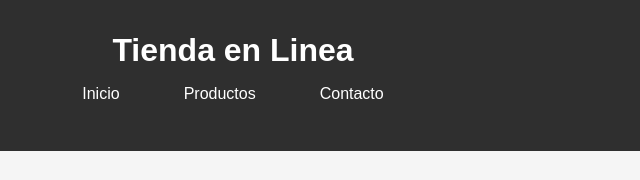
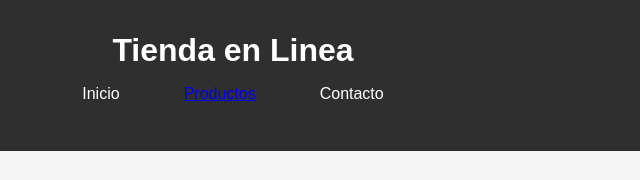
Before and after one commit to MxKzCharlie/online_store, a plain HTML site: page index.html in a window 1280 px wide. Shown: the top 180 px of the page, 407-1047 px from the left. Drawn offline with Linux system fonts and the light colour scheme.

Commit message:
Update index.html

```diff
--- a/index.html
+++ b/index.html
@@ -12,7 +12,7 @@
         <h1>Tienda en Linea</h1>
         <ul>
             <li>Inicio</li>
-            <li>Productos</li>
+            <li><a href="productos.html">Productos</a></li>
             <li>Contacto</li>
         </ul>
         <div id="carrito">
```
